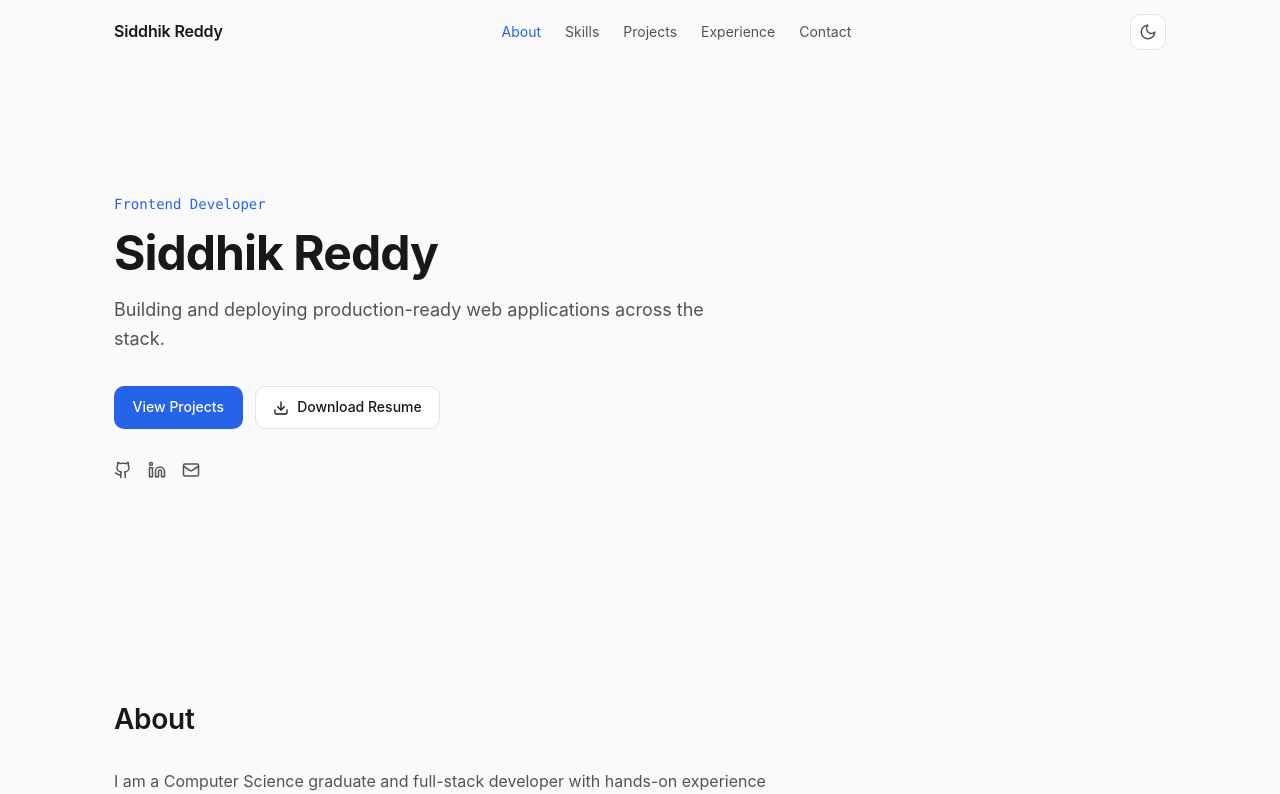
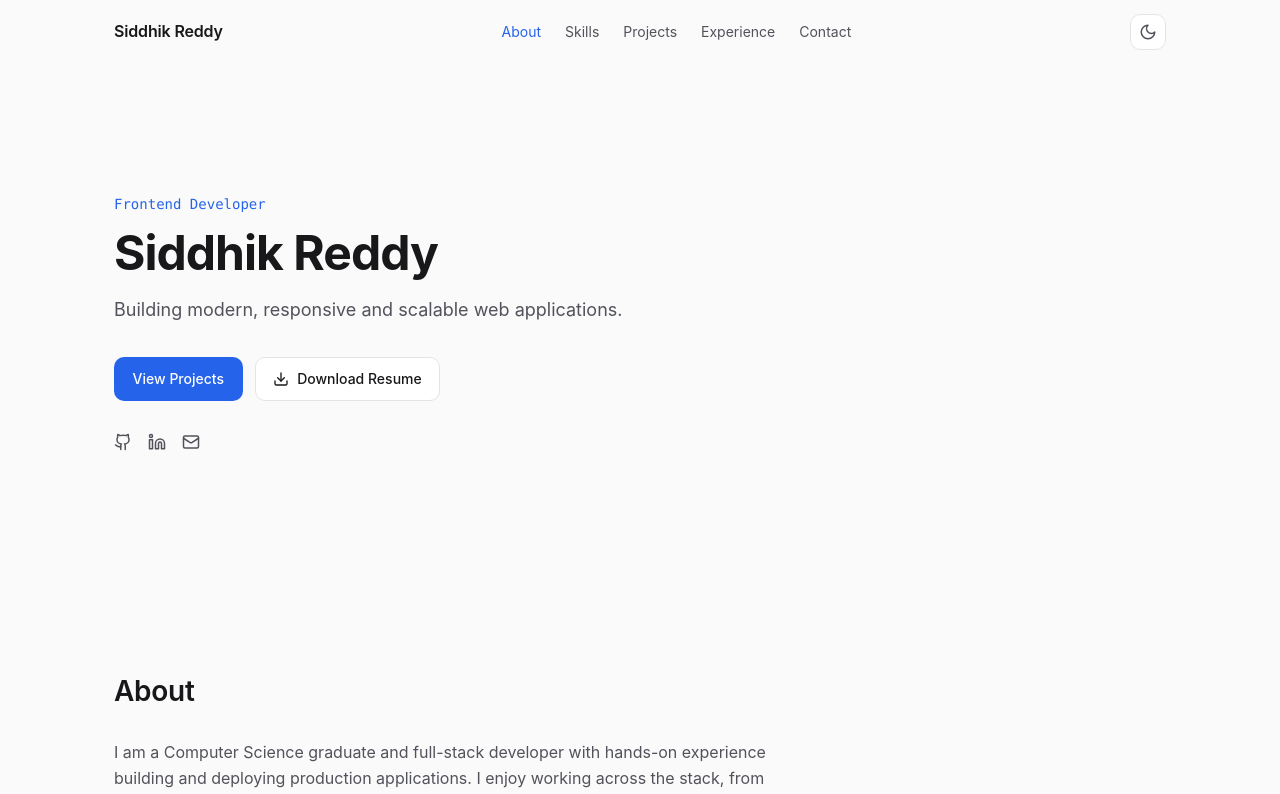
Before and after one commit to siddhik-reddy/portfolio, a React (Vite) app: page / in a window 1280 px wide. Shown: the top 794 px of the page. Built offline with nearby package versions, Linux system fonts and the light colour scheme.

Commit message:
Update profile.js

```diff
--- a/src/data/profile.js
+++ b/src/data/profile.js
@@ -1,14 +1,13 @@
-
 export const profile = {
   name: "Siddhik Reddy",
-  title: "Full-Stack Developer",
-  tagline:
-    "Building and deploying production-ready web applications across the stack.",
-  location: "Hyderabad, Telangana",
+  title: "Frontend Developer",
+  tagline: "Building modern, responsive and scalable web applications.",
+  location: "India",
   email: "siddhikreddy440@gmail.com",
+  whatsapp: "918897350151",
   links: {
     github: "https://github.com/siddhik-reddy",
-    linkedin: "https://linkedin.com/in/siddhikreddy",
+    linkedin: "https://linkedin.com/in/siddhik-reddy",
   },
   resumeUrl: "/siddhik_resume.pdf",
 };
```
